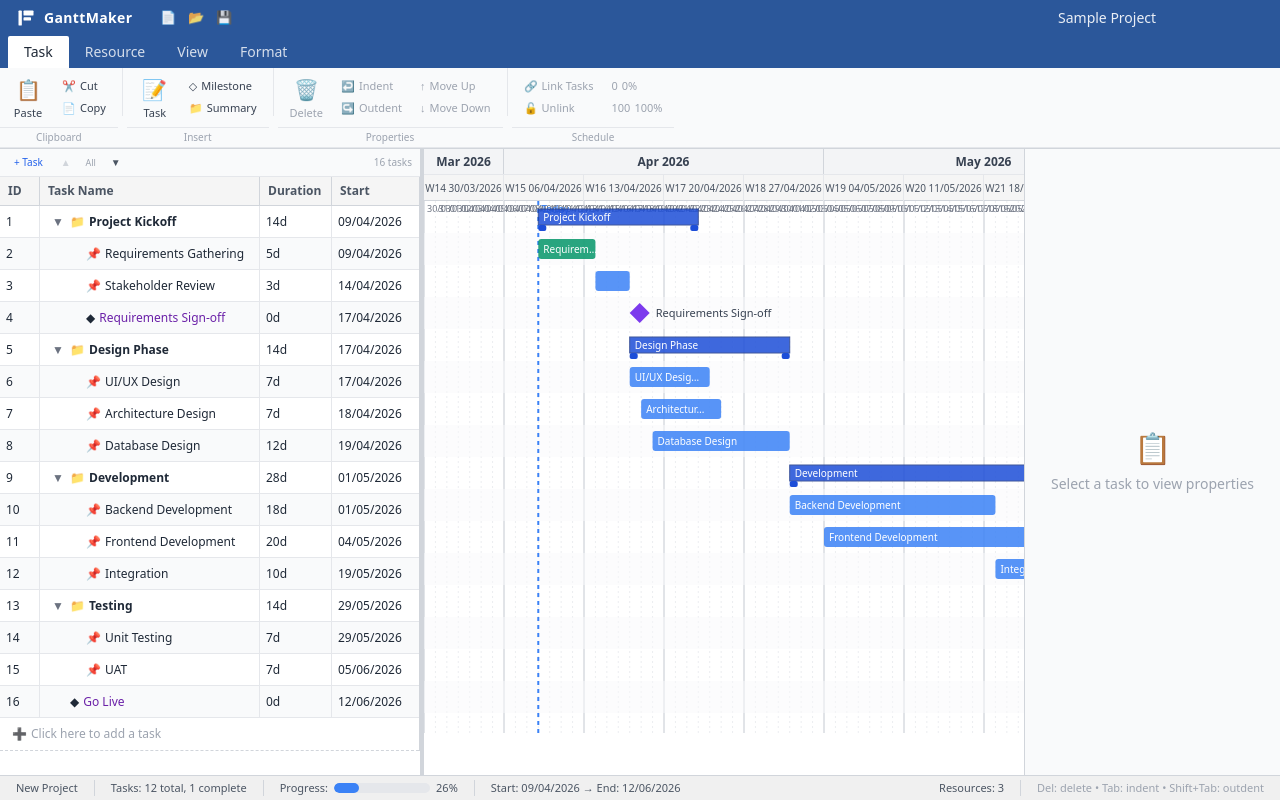
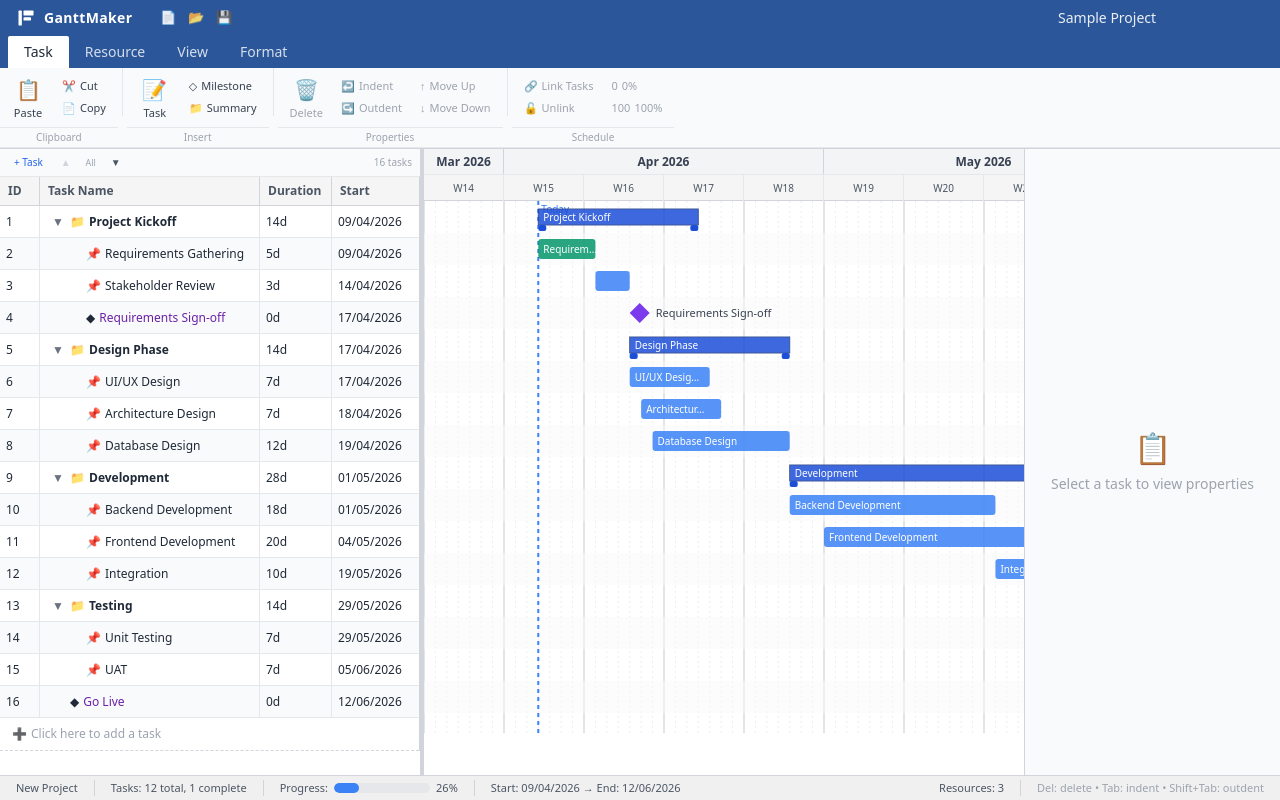
Before and after one commit to benclawbot/GanttMaker, a React (Vite) app: page / in a window 1280 px wide. Built offline with nearby package versions, Linux system fonts and the light colour scheme.

Commit message:
fix: compact gantt date labels (#7)
Co-authored-by: Thomas <thoma@local>

```diff
--- a/src/components/GanttChart.tsx
+++ b/src/components/GanttChart.tsx
@@ -9,11 +9,11 @@ import { TaskType, DependencyType } from '../types';
 import {
   createTimeline,
   dateToX,
+  formatTimelineColumnLabel,
   getPixelsPerDayAtDate,
   getTimelineGuides,
   type TimelineInfo,
 } from '../utils/ganttTimeline';
-import { formatDisplayDate } from '../utils/dates';
 
 const ROW_HEIGHT = 32;
 const HEADER_HEIGHT = 52; // Two-row header
@@ -335,7 +335,7 @@ export function GanttChart({ visibleTasks, scrollTop, onScrollTopChange }: Gantt
                   ${isSameDay(date, today) ? 'bg-blue-50 font-bold text-blue-700' : ''}`}
                 style={{ width: timeline.colWidth }}
               >
-                {formatColHeader(date, project.settings.zoomLevel)}
+                {formatTimelineColumnLabel(date, project.settings.zoomLevel)}
               </div>
             ))}
           </div>
@@ -370,7 +370,7 @@ export function GanttChart({ visibleTasks, scrollTop, onScrollTopChange }: Gantt
             );
           })}
 
-          {/* Sub-period guides make exact dates visible inside week/month/quarter/year columns. */}
+          {/* Sub-period guides preserve exact placement without crowding the header labels. */}
           {timelineGuides.map((guide) => (
             <g key={`${guide.date.toISOString()}-${guide.label}`}>
               <line
@@ -382,17 +382,6 @@ export function GanttChart({ visibleTasks, scrollTop, onScrollTopChange }: Gantt
                 strokeWidth={guide.isMajor ? 1 : 0.75}
                 strokeDasharray={guide.isMajor ? undefined : '2,3'}
               />
-              {project.settings.zoomLevel !== 'days' && (
-                <text
-                  x={guide.x + 3}
-                  y={11}
-                  fill="#6b7280"
-                  fontSize={9}
-                  style={{ pointerEvents: 'none' }}
-                >
-                  {guide.label}
-                </text>
-              )}
             </g>
           ))}
 
@@ -689,14 +678,3 @@ function renderTopHeaders(timeline: TimelineInfo, zoomLevel: string): React.Reac
   // Years - just empty top header
   return [<div key={0} className="flex-1 bg-gray-100" />];
 }
-
-function formatColHeader(date: Date, zoomLevel: string): string {
-  switch (zoomLevel) {
-    case 'days': return formatDisplayDate(date);
-    case 'weeks': return `W${format(date, 'w')} ${formatDisplayDate(date)}`;
-    case 'months': return formatDisplayDate(date);
-    case 'quarters': return `Q${Math.ceil((date.getMonth() + 1) / 3)} ${formatDisplayDate(date)}`;
-    case 'years': return formatDisplayDate(date);
-    default: return formatDisplayDate(date);
-  }
-}
--- a/src/utils/ganttTimeline.ts
+++ b/src/utils/ganttTimeline.ts
@@ -41,6 +41,21 @@ export interface TimelineGuide {
   x: number;
   label: string;
   isMajor: boolean;
+}
+
+export function formatTimelineColumnLabel(date: Date, zoomLevel: ZoomLevel): string {
+  switch (zoomLevel) {
+    case 'days':
+      return format(date, 'dd');
+    case 'weeks':
+      return `W${format(date, 'w')}`;
+    case 'months':
+      return format(date, 'MMM');
+    case 'quarters':
+      return `Q${Math.ceil((date.getMonth() + 1) / 3)}`;
+    case 'years':
+      return format(date, 'yyyy');
+  }
 }
 
 type ZoomConfig = {
```
Also changed, not shown: 1 other file (tests, documents, lock files or other folders).
